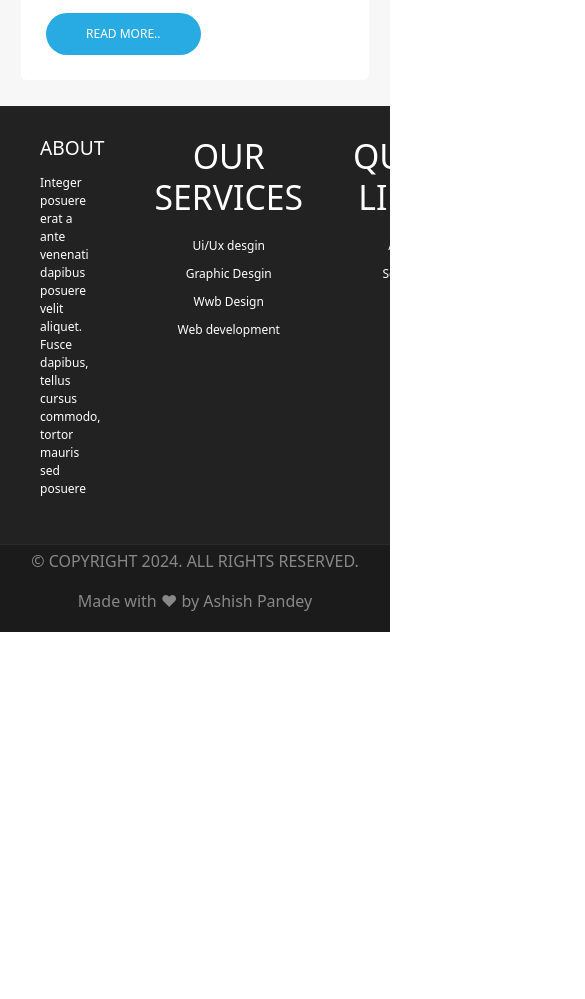
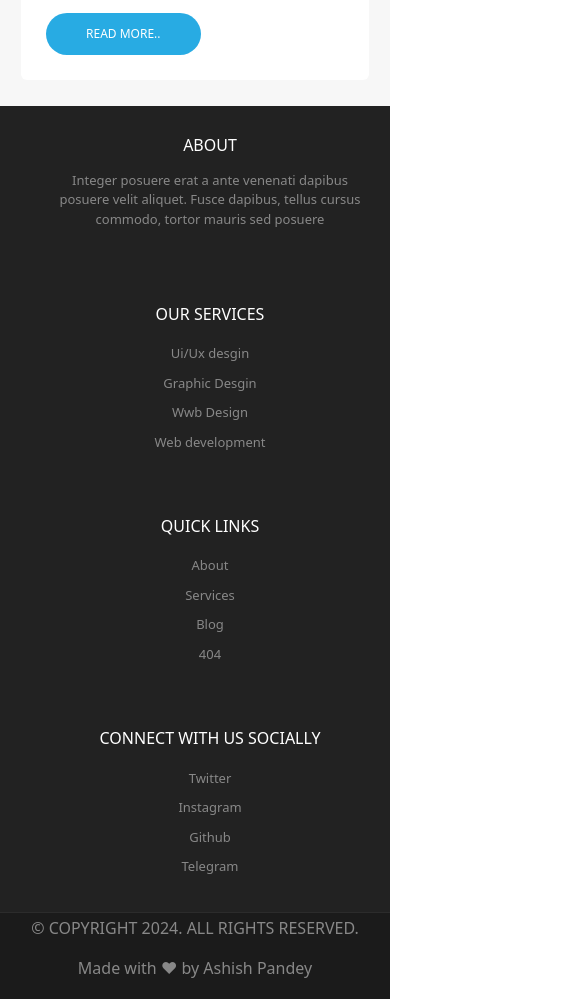
Before and after one commit to 680ashish/bingo, a plain HTML site: page index.html in a window 390 px wide. Shown: the part 6621-7620 px from the top of the page, 585 px wide, since content can reach past the window. Before the commit the page ends 7253 px from the top, so only its background shows below. Drawn offline with nearby package versions, Linux system fonts and the light colour scheme.

Commit message:
adding responsiveness which I have done just now

```diff
--- a/styles.css
+++ b/styles.css
@@ -445,7 +445,7 @@ footer{
 } */
 .footer-text{
   display: flex;
-  justify-content: space-between;
+  justify-content: center;
 
 }
 .footer-content{
@@ -464,15 +464,24 @@ footer{
   display: inline-flex;
   width: 40%;
   margin-right: 0;
+  font-size: 13px;
+  color: #888888;
+  font-weight: 100;
 }
 .footer-content h3{
-  font-size: 1.2rem;
+  font-size: 16px;
   margin-bottom: 15px;
+  font-weight: 300;
+
 }
 .footer-content a{
   padding: 5px;
   text-decoration: none;
-  color: white;
+  /* color: white; */
+  font-weight: 100;
+  font-size: 13px;
+  color: #888888;
+  font-weight: 400;
 
 }
 .footer-content a:hover{
@@ -617,7 +626,33 @@ footer{
       width: 100%;
     }
 
+
     footer{
       display: flex;
+      /* border: 1px solid red; */
+      /* background: blueviolet; */
+    }
+    .footer-content{
+      display: flex;
+      flex-direction: column;
+      justify-content: center;
+      align-items: center;
+    }
+    .footer-content p{
+      width: 90%;
+      text-align: center;
+    }
+    .footer-text{
+      display: block;
+      justify-content: space-between;
+
+    }
+    .footer-right{
+      display: flex;
+      justify-content: start;
+      flex-direction: column;
+    }
+    .footer-text h3{
+      font-size: 16px;
     }
 }
```
